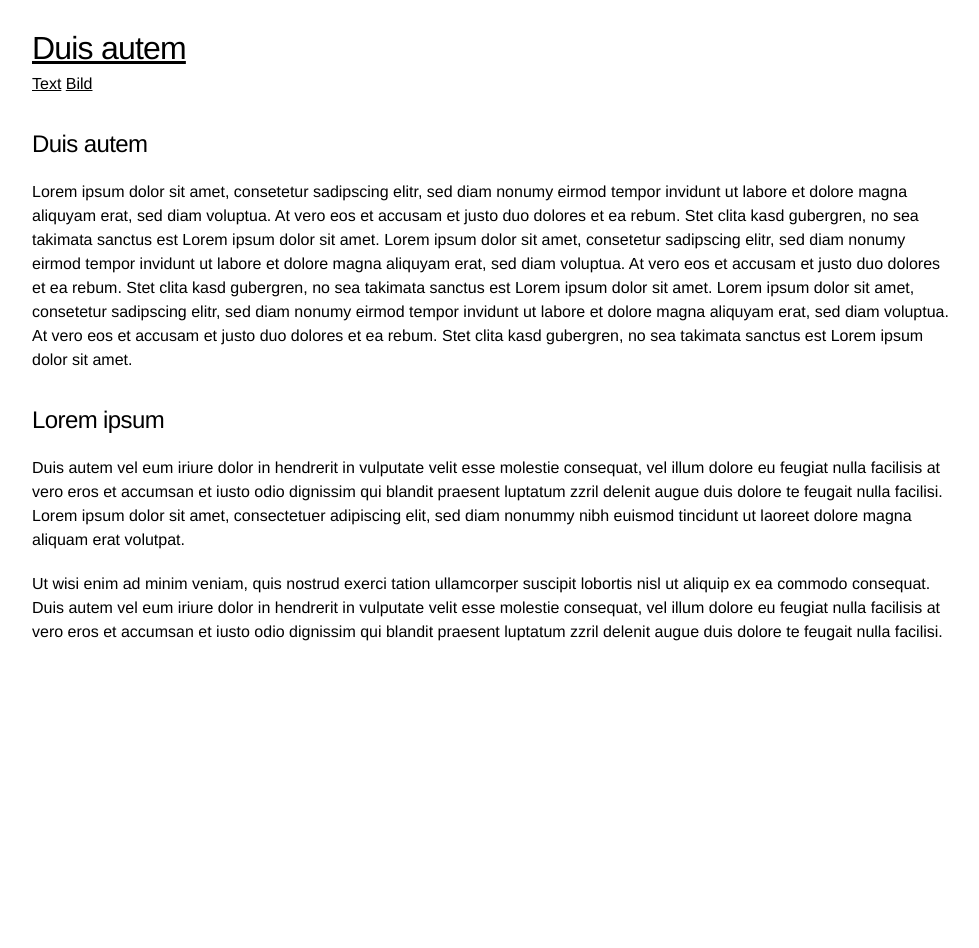
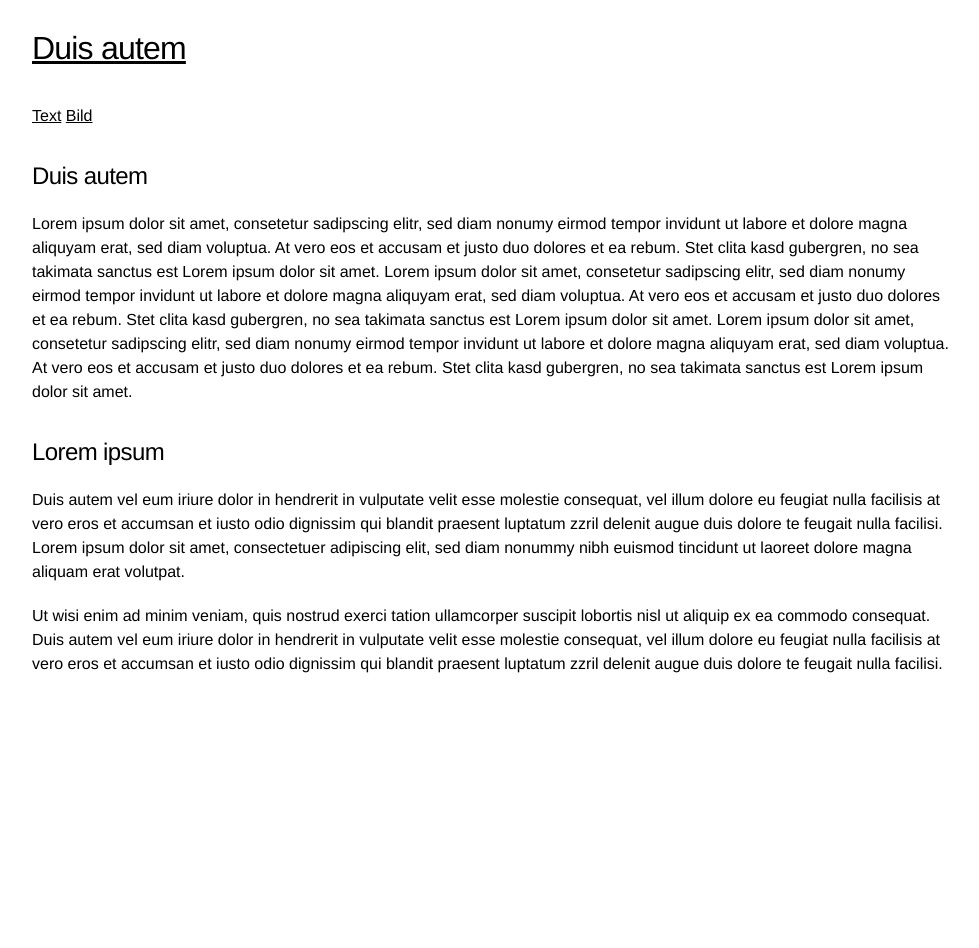
Before and after one commit to ct-Open-Source/github-pages-example, a Jekyll site: the page built from index.md, in a window 1280 px wide. Shown: the whole page, without its empty margins (146-1125 px from the left). Built offline with Jekyll 4.4.1, drawn with Linux system fonts in a browser that asks for light colours; our own code applies the rules of GitHub Pages for plain Markdown files.

Commit message:
Fix css for .nav

```diff
--- a/_sass/layout.scss
+++ b/_sass/layout.scss
@@ -47,7 +47,7 @@ p {
     margin-top: 1.25em;
 }
 
-#nav {
+.nav {
     grid-area: nav;
     display: inline-block;
 
```
